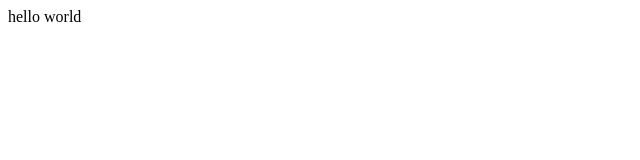
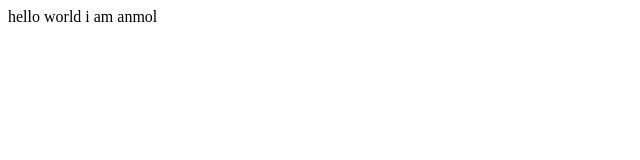
Before and after one commit to anmol1908/gittest, a plain HTML site: page index.html in a window 1280 px wide. Shown: the full height of the page, 0-640 px from the left. Drawn offline with Linux system fonts and the light colour scheme.

Commit message:
added changes to index file

```diff
--- a/index.html
+++ b/index.html
@@ -1,5 +1,6 @@
 <html>
 <body>
 hello world
+i am anmol
 </body>
 </html>
```
